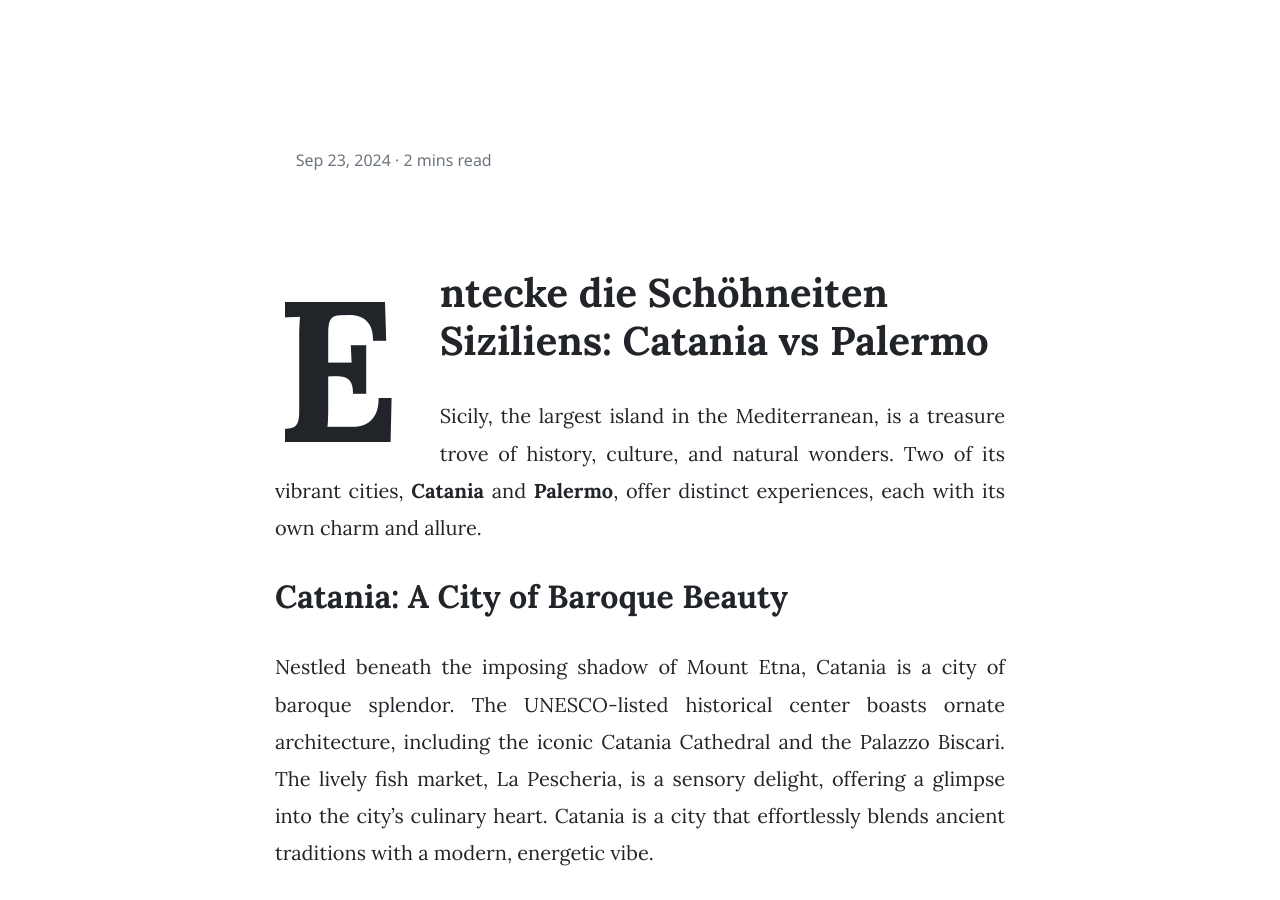
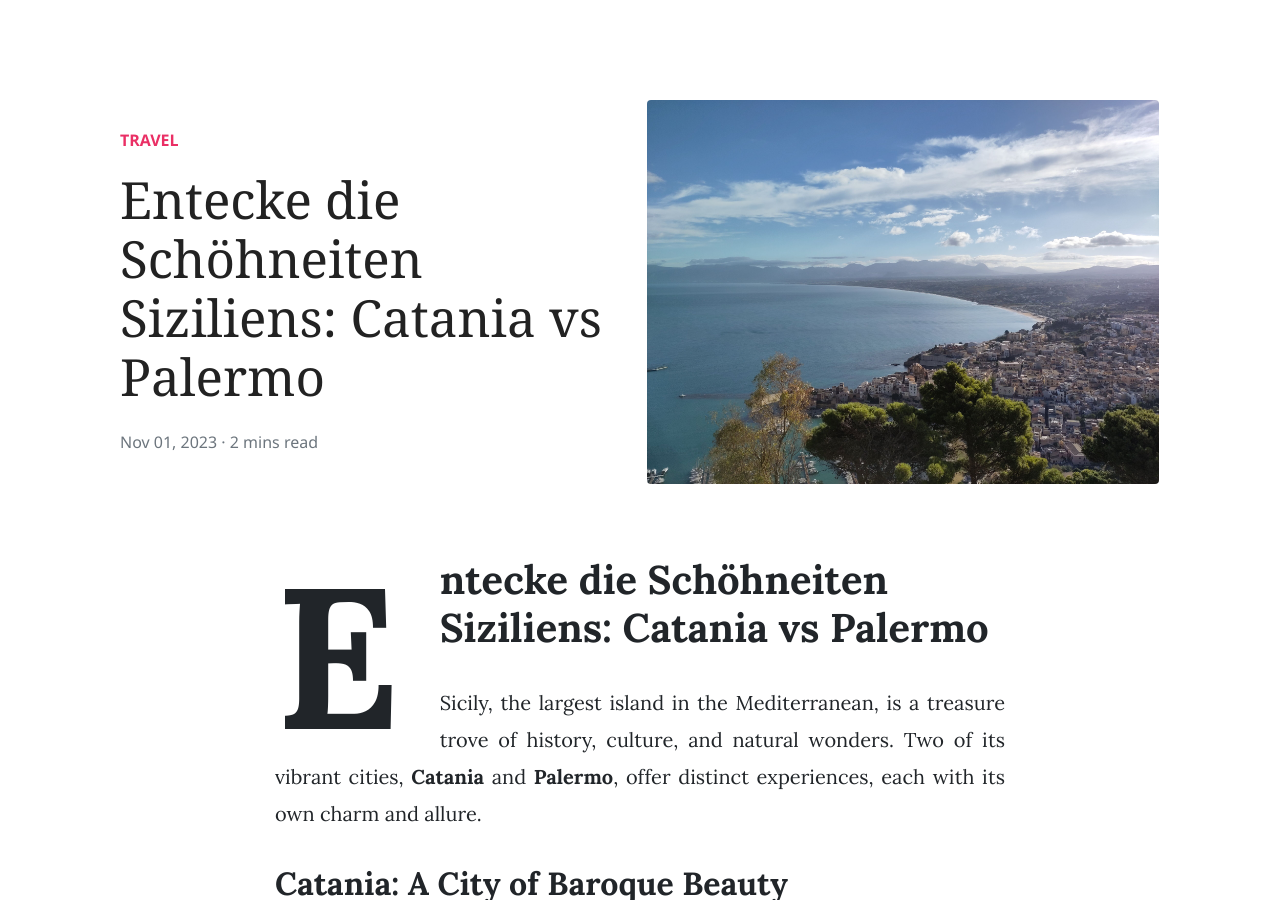
Before and after one commit to travelbuddi/travelbuddi.github.io, a Jekyll site: the page built from _posts/2023-11-01-sicily.md, in a window 1280 px wide and 900 px high. Built offline with Jekyll 4.4.1, drawn with Linux system fonts in a browser that asks for light colours; nearby versions of some CDN libraries.

Commit message:
Update Sizilien

```diff
--- a/_posts/2023-11-01-sicily.md
+++ b/_posts/2023-11-01-sicily.md
@@ -1,6 +1,6 @@
 ---
 layout: post
-title: Entecke die Schöhneiten Siziliens: Catania vs Palermo"
+title: "Entecke die Schöhneiten Siziliens: Catania vs Palermo"
 author: franzi
 categories: [Travel]
 image: assets/images/Sizilientitelbild.jpg
```
Also changed, not shown: _posts/2023-02-06-benelux.md (+1 -1 lines).
